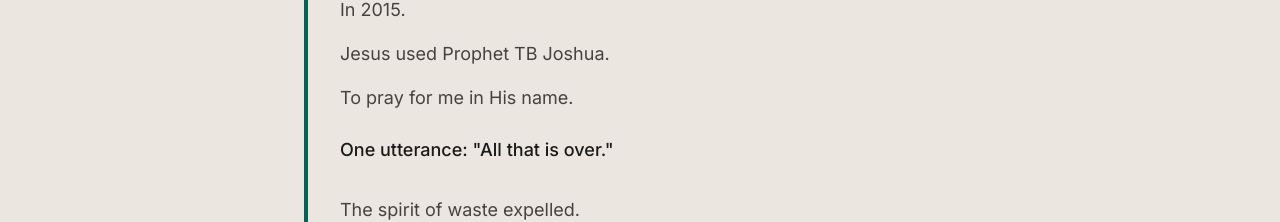
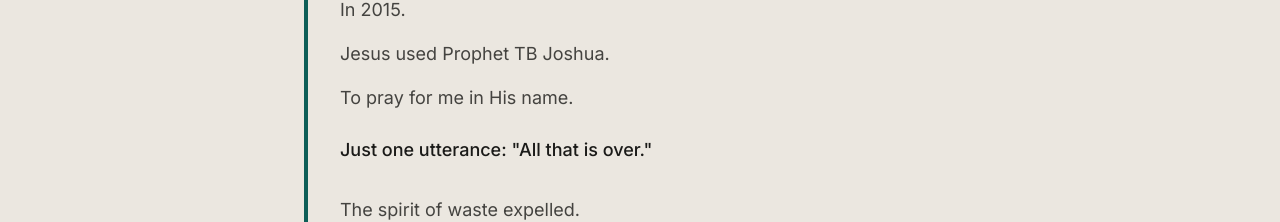
Before and after one commit to whoisjimilitan/restoration-community, a Next.js app in the folder apps/web/: page / in a window 1280 px wide. Shown: the part 1758-1980 px from the top of the page. Built offline with nearby package versions, Linux system fonts and the light colour scheme.

Commit message:
refactor: Add emphasis to utterance line - 'Just one utterance'
Co-Authored-By: Claude Haiku 4.5 <noreply@anthropic.com>

```diff
--- a/apps/web/src/app/page.tsx
+++ b/apps/web/src/app/page.tsx
@@ -97,7 +97,7 @@ export default function Home() {
             <p>In 2015.</p>
             <p>Jesus used Prophet TB Joshua.</p>
             <p>To pray for me in His name.</p>
-            <p className="pt-2 text-rc-text font-medium">One utterance: "All that is over."</p>
+            <p className="pt-2 text-rc-text font-medium">Just one utterance: "All that is over."</p>
             <p className="pt-4">The spirit of waste expelled.</p>
             <p>The spirit of fantasy gone.</p>
             <p>Delusion shattered.</p>
```
